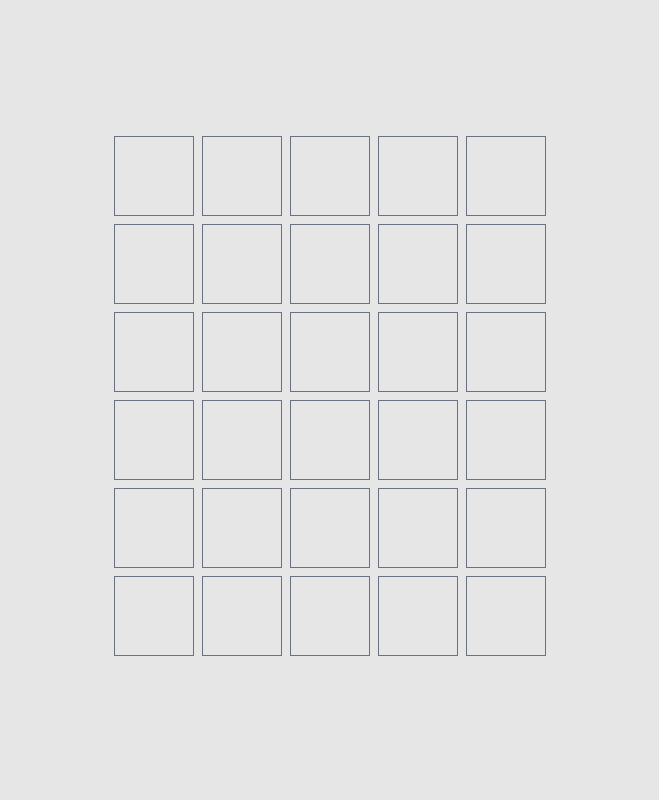
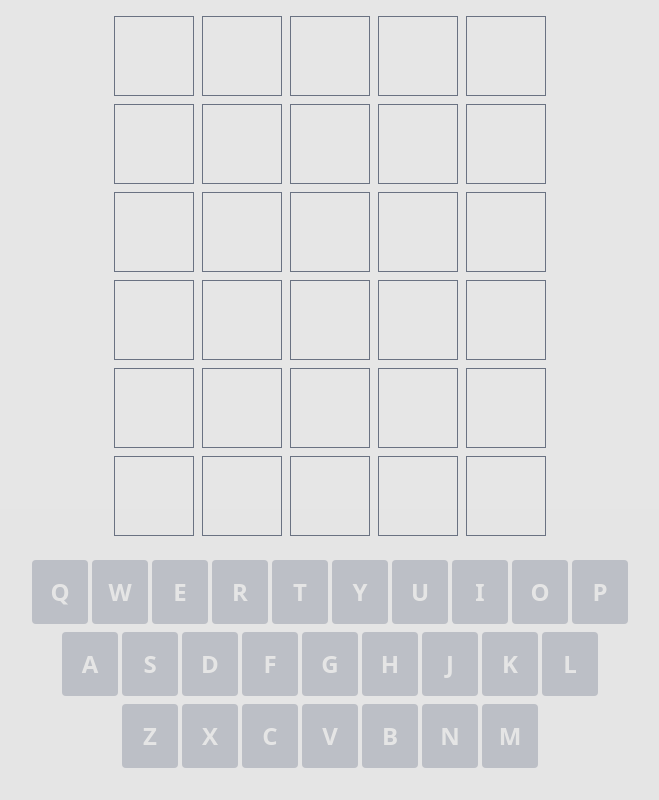
Before and after one commit to AdriBarda/my-wordle, a Vue app: page / in a window 1280 px wide. Shown: the whole page, without its empty margins (310-969 px from the left). Built offline with nearby package versions, Linux system fonts and the light colour scheme; the HTML template or start-up script is replaced by a standard one; what @midudev/tailwind-animations would draw is missing.

Commit message:
showing keyboard on screen

```diff
--- /dev/null
+++ b/src/components/CharaterHistory.vue
@@ -0,0 +1,25 @@
+<script setup lang="ts">
+const alphabetCharacters = 'qwertyuiop|asdfghjkl|zxcvbnm'
+
+const keyboardRows = alphabetCharacters
+  .toUpperCase()
+  .split('|')
+  .map((row) => row.split(''))
+</script>
+<template>
+  <div class="inline-flex flex-col gap-2 rounded-xl p-4">
+    <div v-for="(row, rowIndex) in keyboardRows" :key="rowIndex" class="flex gap-1 justify-center">
+      <div v-for="char in row" :key="char" keyboard-test="keyboard-key" class="key">
+        {{ char }}
+      </div>
+    </div>
+  </div>
+</template>
+
+<style scoped>
+@import 'tailwindcss';
+
+.key {
+  @apply flex justify-center items-center w-14 h-16 bg-gray-300 text-white font-semibold text-2xl rounded;
+}
+</style>
--- a/src/components/WordleBoard.vue
+++ b/src/components/WordleBoard.vue
@@ -4,6 +4,7 @@ import englishWords from '@/englishWordsWith5Letters.json'
 import { computed, ref } from 'vue'
 import GuessInput from './GuessInput.vue'
 import GuessDisplayer from './GuessDisplayer.vue'
+import CharaterHistory from './CharaterHistory.vue'
 
 const props = defineProps({
   wordOfTheDay: {
@@ -46,6 +47,7 @@ const emptyGuessesCount = computed(() => {
       <GuessDisplayer />
     </li>
   </ul>
+  <CharaterHistory />
   <p
     v-if="isGameOver"
     v-text="guessesSubmitted.includes(wordOfTheDay) ? VICTORY_MESSAGE : DEFEAT_MESSAGE"
```
Also changed, not shown: 1 other file (tests, documents, lock files or other folders).
